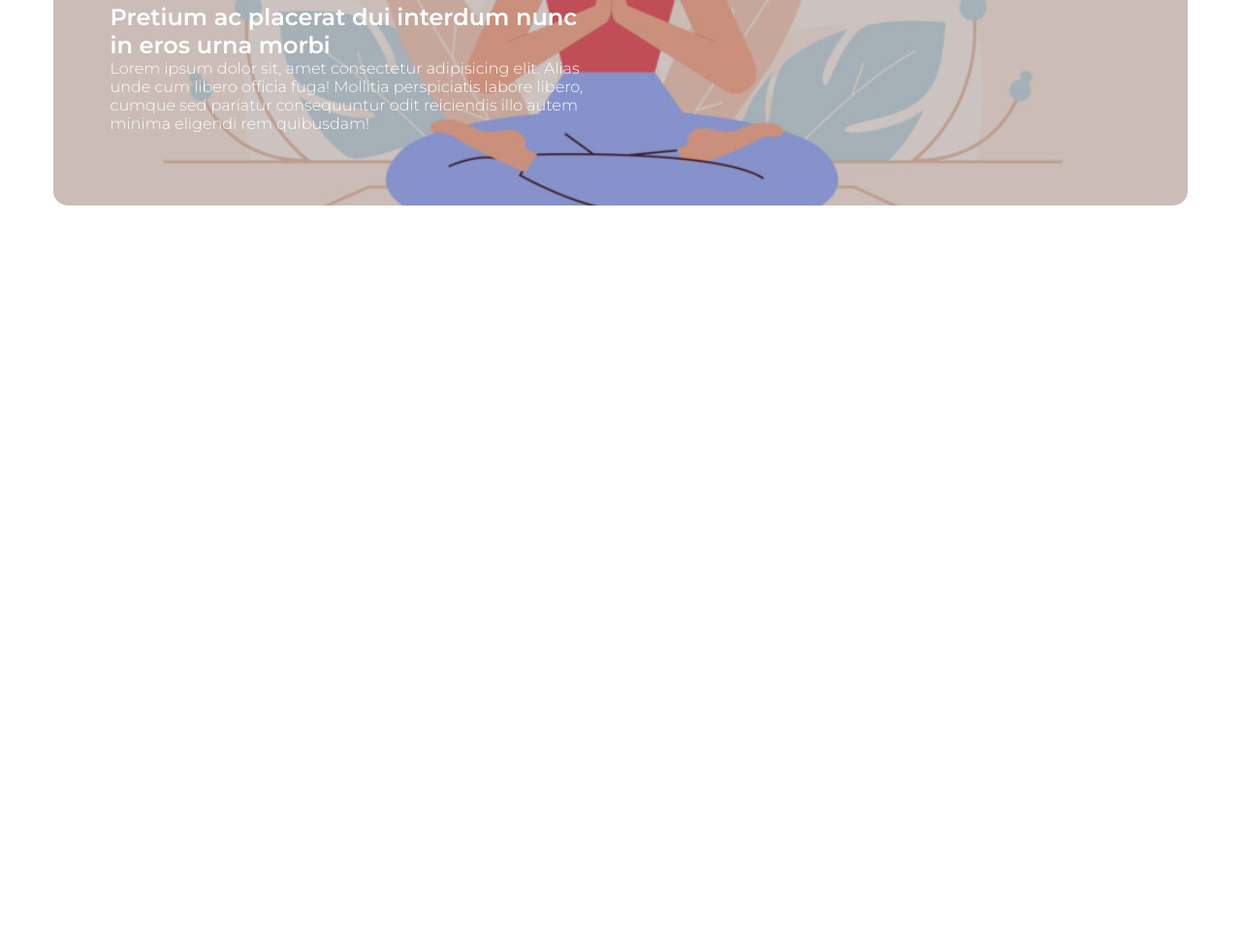
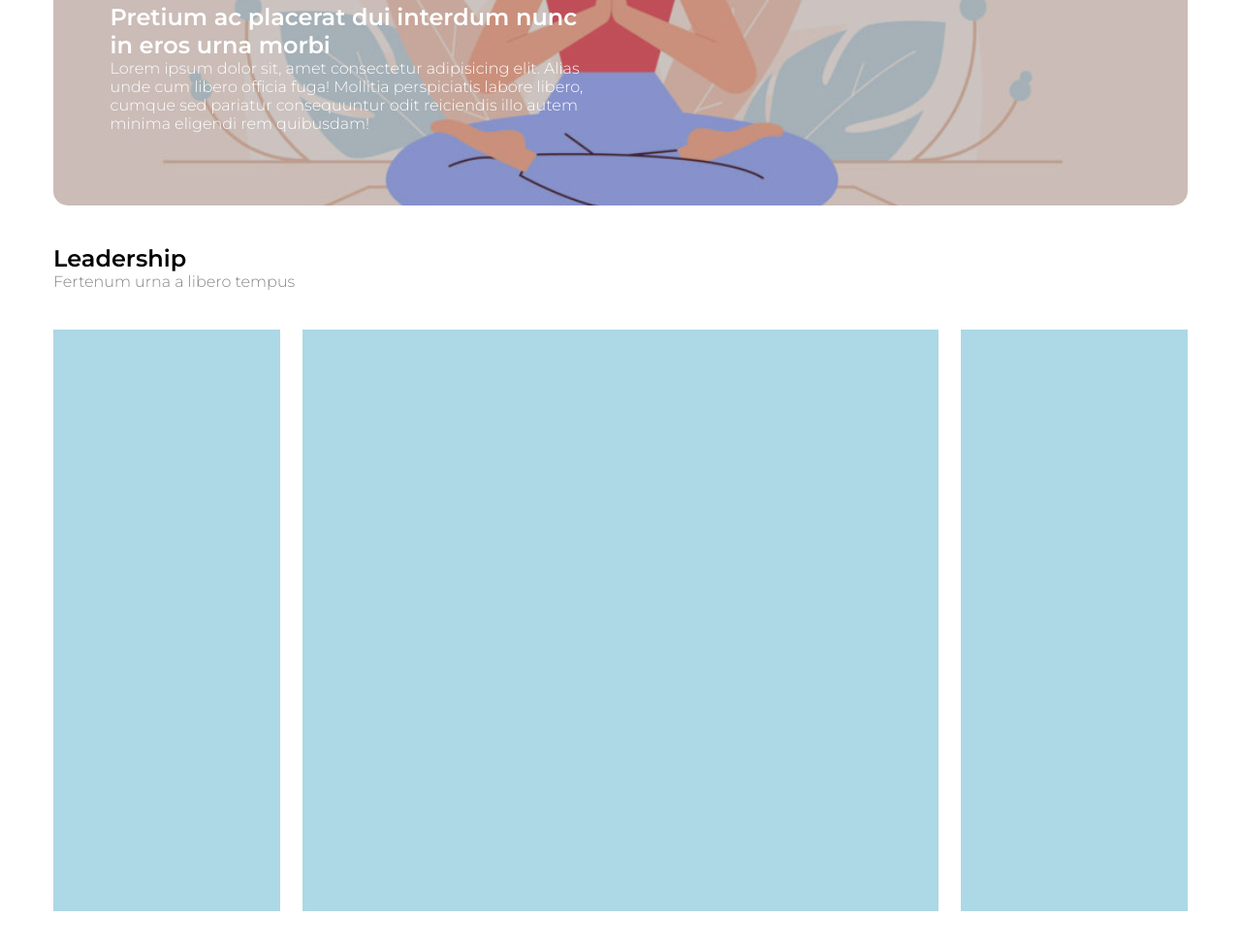
Before and after one commit to GiuseppeMandriani/htmlcss-wp, a plain HTML site: page index.html in a window 1280 px wide. Shown: the part 476-1454 px from the top of the page at 97% size. Before the commit the page ends 800 px from the top, so only its background shows below. Drawn offline with Linux system fonts and the light colour scheme.

Commit message:
add leadership

```diff
--- a/index.html
+++ b/index.html
@@ -64,11 +64,12 @@
             <section class="leadership">
                 <!-- heading -->
                 <div class="heading">
-
+                    <h1>Leadership</h1>
+                    <p>Fertenum urna a libero tempus</p>
                 </div>
 
                 <!-- columns -->
-                <div class="columns">
+                <div class="columns Clearfix">
                     <div class="col"></div>
                     <div class="col"></div>
                     <div class="col"></div>
--- a/main.css
+++ b/main.css
@@ -32,6 +32,15 @@ body{
     background-color: rgba(0, 0, 0, 0.2);
     border-radius: 15px;
     position: relative;
+}
+
+h1,
+h2,
+h3,
+h4,
+h5,
+h6{
+    color: black ;
 }
 
 /* HEADER */
@@ -72,7 +81,9 @@ header .brand img{
 
 
 /* MAIN */
-
+main{
+    margin-bottom: 40px;
+}
 
 /* HERO IMG */
 
@@ -93,3 +104,32 @@ section .Descrizione{
     bottom: 15%;
 
 }
+
+section .Descrizione h2{
+    color: #fff;
+}
+
+
+/* LEADERSHIP */
+
+.leadership{
+    margin: 40px 0;
+}
+
+.leadership .heading{
+    margin-bottom: 40px;
+}
+
+
+.leadership .columns .col{
+    width: 20%;
+    height: 600px;
+    background-color: lightblue;
+    float: left;
+}
+
+.leadership .columns .col:nth-child(2){
+    width: 56%;
+    margin-left: 2%;
+    margin-right: 2%;
+}
```
